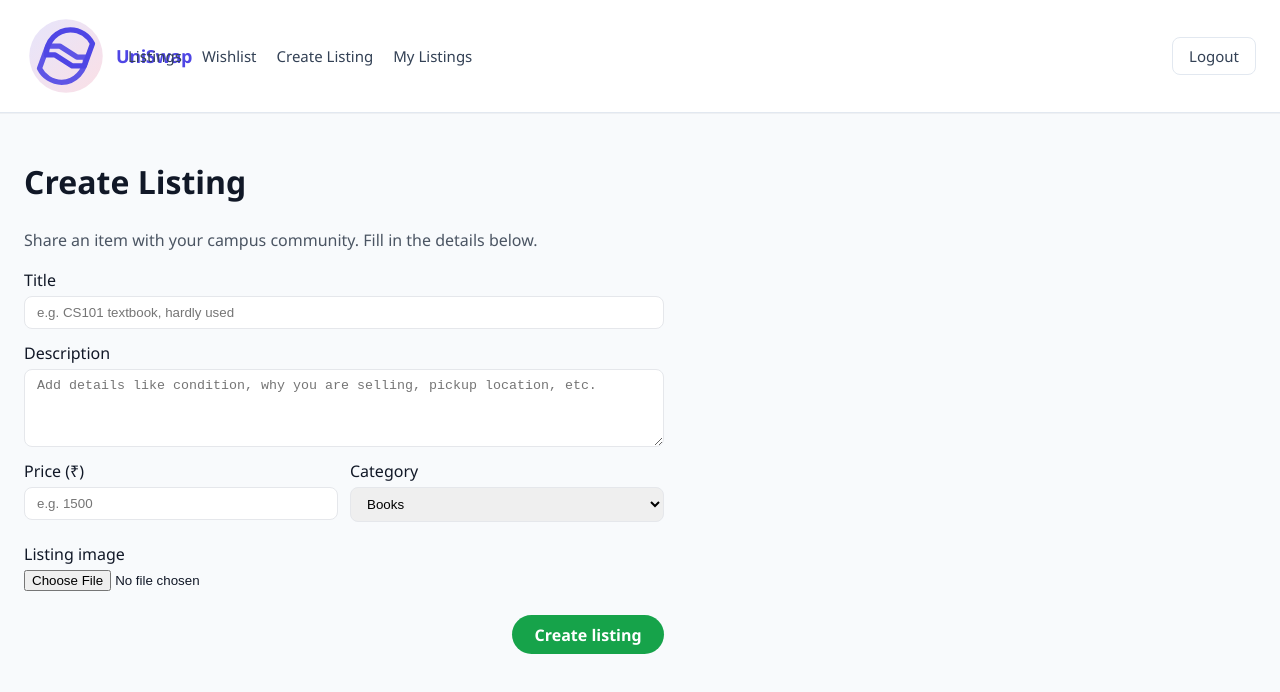
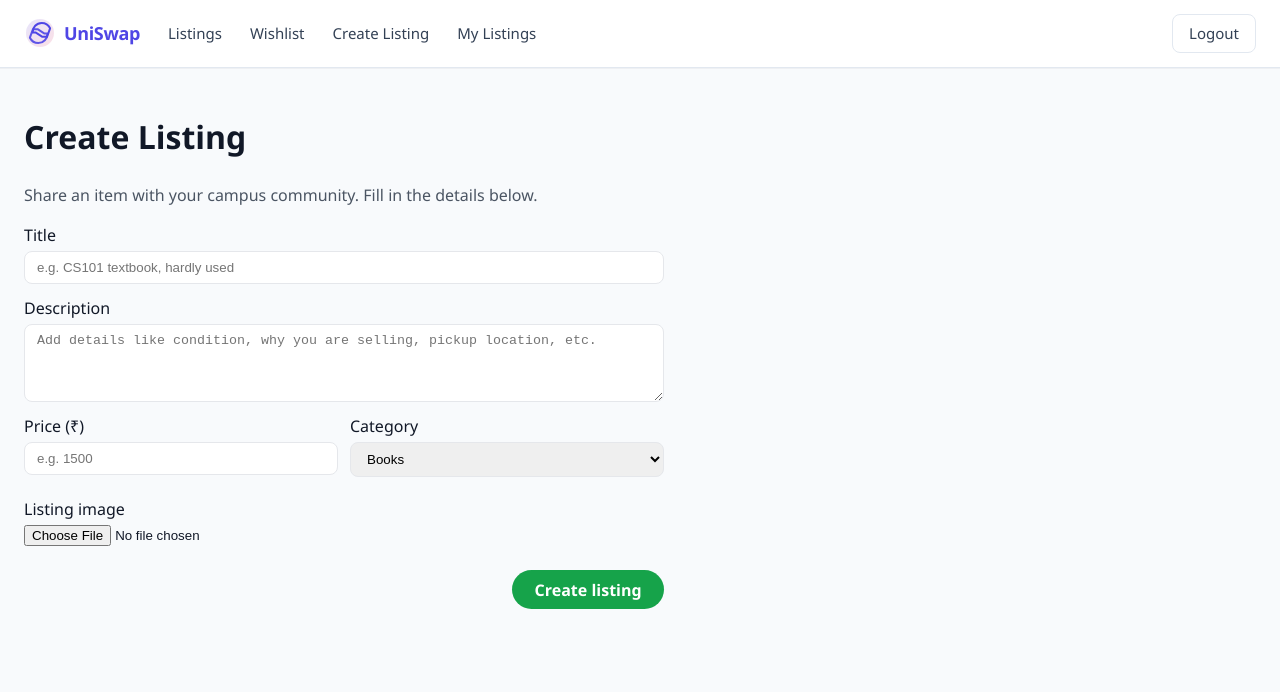
Before and after one commit to samarth1412/UniSwap-Campus-Marketplace-for-Students, a React (Vite) app in the folder frontend/: page /create in a window 1280 px wide. Shown: the top 692 px of the page. Built offline with nearby package versions, Linux system fonts and the light colour scheme; no server answers; sample sign-in values are in the browser's storage.

Commit message:
Fixed currency mismatch, basic UI fixes

```diff
--- a/frontend/src/components/ImageUpload.tsx
+++ b/frontend/src/components/ImageUpload.tsx
@@ -1,4 +1,4 @@
-import { useEffect, useState } from 'react';
+import { useEffect, useMemo } from 'react';
 
 interface ImageUploadProps {
   label?: string;
@@ -7,21 +7,16 @@ interface ImageUploadProps {
 }
 
 export function ImageUpload({ label = 'Listing image', file, onFileChange }: ImageUploadProps) {
-  const [previewUrl, setPreviewUrl] = useState<string | null>(null);
+  const previewUrl = useMemo(() => {
+    if (!file) return null;
+    return URL.createObjectURL(file);
+  }, [file]);
 
   useEffect(() => {
-    if (!file) {
-      setPreviewUrl(null);
-      return;
-    }
-
-    const url = URL.createObjectURL(file);
-    setPreviewUrl(url);
-
     return () => {
-      URL.revokeObjectURL(url);
+      if (previewUrl) URL.revokeObjectURL(previewUrl);
     };
-  }, [file]);
+  }, [previewUrl]);
 
   const handleChange = (event: React.ChangeEvent<HTMLInputElement>) => {
     const selectedFile = event.target.files?.[0] ?? null;
--- a/frontend/src/components/Layout.css
+++ b/frontend/src/components/Layout.css
@@ -14,12 +14,13 @@
 }
 
 .layout-nav {
-  max-width: 1280px;
-  margin: 0 auto;
+  width: 100%;
+  box-sizing: border-box;
   padding: 0.875rem 1.5rem;
   display: flex;
   align-items: center;
-  gap: 1.25rem;
+  column-gap: 1.75rem;
+  row-gap: 0.75rem;
   flex-wrap: wrap;
 }
 
@@ -27,6 +28,7 @@
   display: inline-flex;
   align-items: center;
   gap: 0.5rem;
+  flex: 0 0 auto;
   font-weight: 700;
   font-size: 1.125rem;
   text-decoration: none;
@@ -40,11 +42,15 @@
 }
 
 .layout-brand__logo {
+  width: 2rem;
+  height: 2rem;
   flex-shrink: 0;
+  display: block;
   color: #4f46e5;
 }
 
 .layout-nav-link {
+  flex: 0 0 auto;
   font-weight: 500;
   font-size: 0.9375rem;
   color: #334155;
@@ -65,7 +71,7 @@
 .layout-nav-actions {
   display: flex;
   align-items: center;
-  gap: 0.75rem;
+  gap: 1.25rem;
   flex-wrap: wrap;
 }
 
--- a/frontend/src/components/Layout.tsx
+++ b/frontend/src/components/Layout.tsx
@@ -16,18 +16,18 @@ export function Layout({ children }: { children: React.ReactNode }) {
     <div className="layout-shell">
       <header className="layout-header">
         <nav className="layout-nav" aria-label="Main">
-          <Link to="/" className="layout-brand">
+          <Link to={authenticated ? '/' : '/login'} className="layout-brand">
             <UniSwapLogo className="layout-brand__logo" />
             <span>UniSwap</span>
           </Link>
-          <Link to="/" className="layout-nav-link">
-            Listings
-          </Link>
-          <Link to="/wishlist" className="layout-nav-link">
-            Wishlist
-          </Link>
           {authenticated && (
             <>
+              <Link to="/" className="layout-nav-link">
+                Listings
+              </Link>
+              <Link to="/wishlist" className="layout-nav-link">
+                Wishlist
+              </Link>
               <Link to="/create" className="layout-nav-link">
                 Create Listing
               </Link>
--- a/frontend/src/components/ListingCard.tsx
+++ b/frontend/src/components/ListingCard.tsx
@@ -1,8 +1,8 @@
 import { useCallback } from 'react';
 import { Link } from 'react-router-dom';
 import type { Listing } from '../types/listing';
-import { formatUsdFromInr } from '../utils/currency';
-import { useWishlist } from '../context/WishlistContext';
+import { formatUsd } from '../utils/currency';
+import { useWishlist } from '../context/useWishlist';
 import './ListingCard.css';
 
 type ListingCardProps = {
@@ -73,7 +73,7 @@ export function ListingCard({ listing }: ListingCardProps) {
         <div className="listing-card__body">
           <span className="listing-card__category">{listing.category}</span>
           <h2 className="listing-card__title">{listing.title}</h2>
-          <span className="listing-card__price">{formatUsdFromInr(listing.price)}</span>
+          <span className="listing-card__price">{formatUsd(listing.price)}</span>
         </div>
       </article>
     </Link>
```
